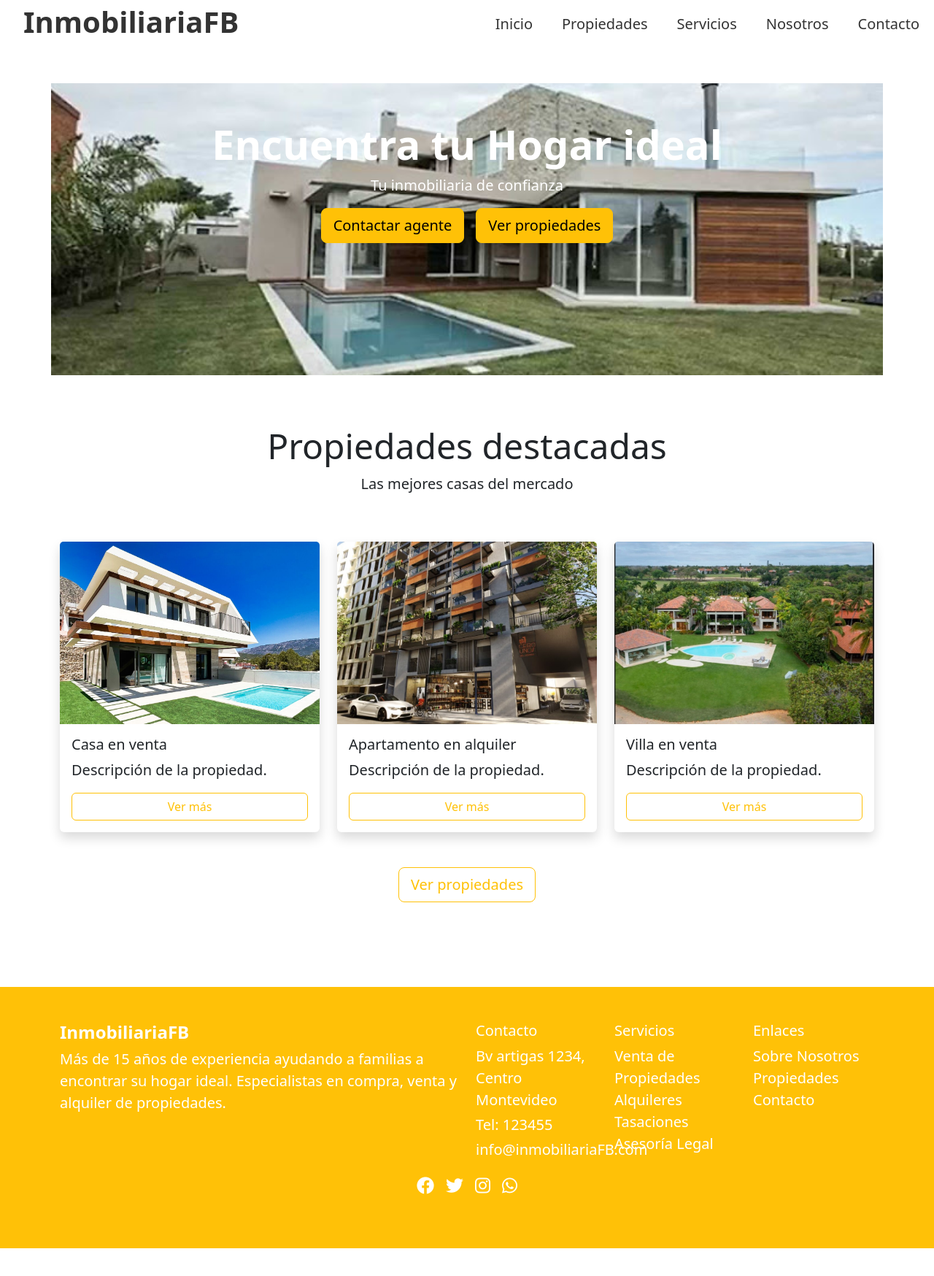
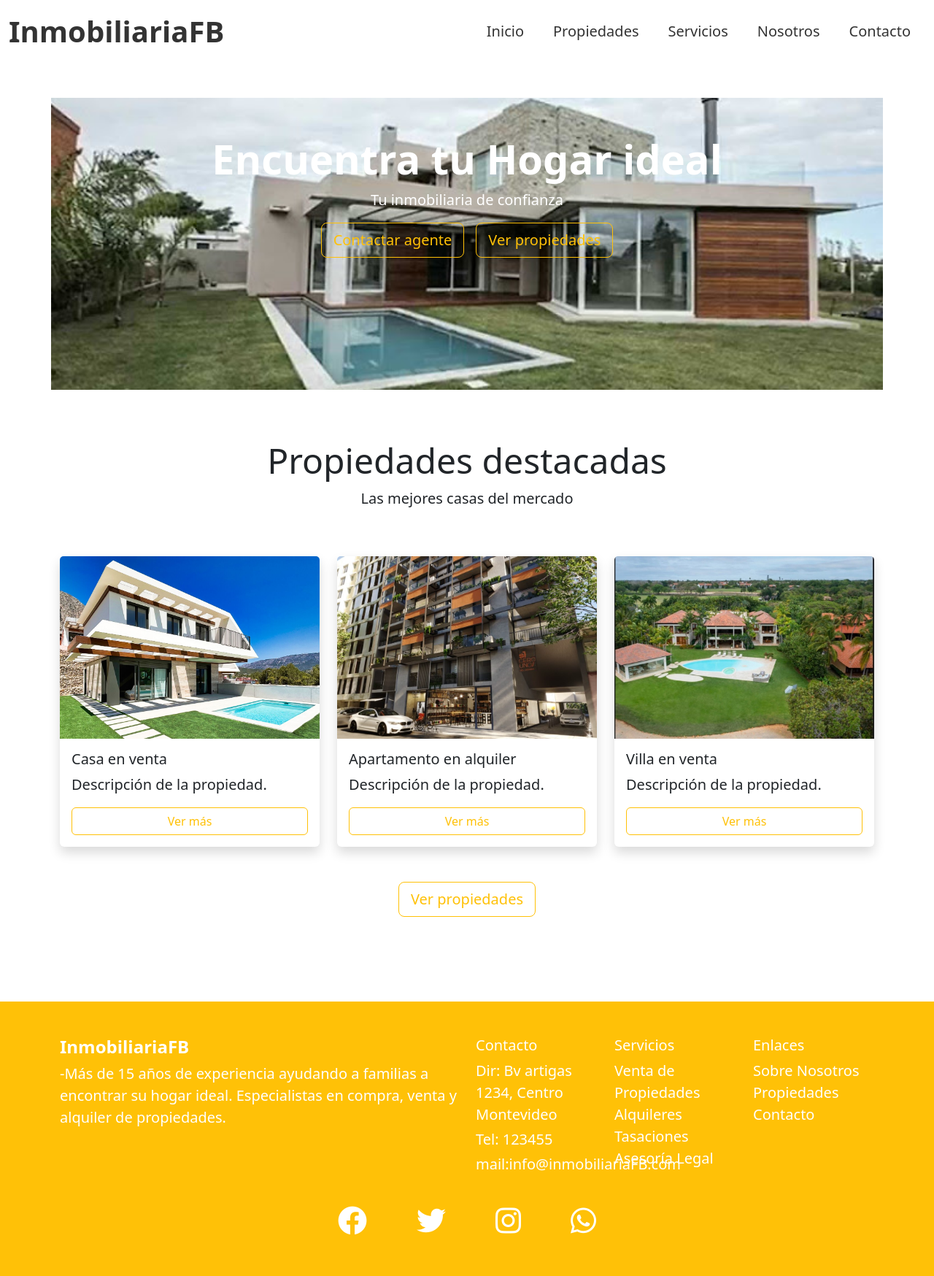
Before and after one commit to fedebasso/proyectocoderhousefedebasso, a plain HTML site: page index.html in a window 1280 px wide. Shown: the whole page at 73% size. Before the commit the page ends 1710 px from the top, so only its background shows below. Drawn offline with nearby package versions, Linux system fonts and the light colour scheme.

Commit message:
arregle fotter,hamburger,y cambie algunas cosas en bottones

```diff
--- a/assets/style.css
+++ b/assets/style.css
@@ -1,28 +1,27 @@
 /* header y navbar */
-.headercontenedor {
-    display: flex;
-    justify-content: space-between;
-}
 .headercontenedor .navbar-brand {
     font-size: 40px;
     color: #333;
     font-weight: bold;
-    margin-left: 20px;
 }
+
 .headercontenedor .navbar-nav .nav-link {
     color: #333;
     font-size: 20px;
     border-radius: 5px;
     padding: 10px 15px;
-   margin: 0 5px;
+    margin: 0 5px;
+}
 
-}
 .headercontenedor .navbar-nav .nav-link:hover {
     background-color: #555;
     color: white;
     text-decoration: none;
+}
 
-}
+
+
+
 .fondoimagen {
     background-image: url('img/imagenfondo.png');
     background-size: cover;
@@ -99,6 +98,20 @@
     max-width: 600px;
     margin: 0 auto;
 }
+/*fotter*/
+.social-media a {
+    color: #333;
+    font-size: 24px;
+    transition: color 0.3s ease, transform 0.3s ease;
+    display: inline-block;
+    margin: 0 10px;
+}
+
+.social-media a:hover {
+    color: #ffc107;
+    text-decoration: none;
+    transform: scale(1.2);
+}
 
 /* Responsive para filtros */
 @media (max-width: 768px) {
@@ -114,3 +127,12 @@
         gap: 8px;
     }
 }
+
+/* Responsive para navbar móvil */
+@media (max-width: 932px) {
+    .headercontenedor .navbar-nav {
+        text-align: center;
+
+    }
+
+}
--- a/index.html
+++ b/index.html
@@ -13,22 +13,21 @@
 
 <body>
     <!-- navbar-->
-    <header class="headercontenedor">
+    <header>
+        <nav class="navbar navbar-expand-lg  headercontenedor">
             <div class="container-fluid">
                 <a class="navbar-brand" href="#">InmobiliariaFB</a>
-        </div>
-        <nav class="navbar navbar-expand-lg ">
                 <button class="navbar-toggler" type="button" data-bs-toggle="collapse" data-bs-target="#navbarNavAltMarkup"
                     aria-controls="navbarNavAltMarkup" aria-expanded="false" aria-label="Toggle navigation">
                     <span class="navbar-toggler-icon"></span>
                 </button>
                 <div class="collapse navbar-collapse" id="navbarNavAltMarkup">
-                <div class="navbar-nav">
-                    <a class="nav-link " aria-current="page" href="index.html" class="nav-link active">Inicio</a>
-                    <a class="nav-link" href="propiedades.html" class="nav-link ">Propiedades</a>
-                    <a class="nav-link" href="servicios.html" class="nav-link">Servicios</a>
-                    <a class="nav-link" href="nosotros.html" class="nav-link">Nosotros</a>
-                    <a class="nav-link" href="contacto.html" class="nav-link">Contacto</a>
+                    <div class="navbar-nav ms-auto">
+                        <a class="nav-link active" aria-current="page" href="index.html">Inicio</a>
+                        <a class="nav-link" href="propiedades.html">Propiedades</a>
+                        <a class="nav-link" href="servicios.html">Servicios</a>
+                        <a class="nav-link" href="nosotros.html">Nosotros</a>
+                        <a class="nav-link" href="contacto.html">Contacto</a>
                     </div>
                 </div>
             </div>
@@ -43,8 +42,8 @@
                         <h1 class="display-4 fw-bold ">Encuentra tu Hogar ideal</h1>
                         <p class="subtitulo lead ">Tu inmobiliaria de confianza</p>
                         <div class="hero-buttons d-flex gap-3 justify-content-center">
-                            <a href="contacto.html" class="btn btn-warning btn-lg">Contactar agente</a>
-                            <a href="propiedades.html" class="btn btn-warning btn-lg">Ver propiedades</a>
+                            <a href="contacto.html" class="btn btn-outline-warning btn-lg">Contactar agente</a>
+                            <a href="propiedades.html" class="btn btn-outline-warning btn-lg">Ver propiedades</a>
                         </div>
                     </div>
                 </div>
@@ -107,15 +106,16 @@
             <div class="row g-4">
                 <div class="col-lg-6 col-md-12">
                     <h4 class="fw-bold">InmobiliariaFB</h4>
-                    <p>Más de 15 años de experiencia ayudando a familias a encontrar su hogar ideal. Especialistas en
+                    <p>-Más de 15 años de experiencia ayudando a familias a encontrar su hogar ideal. Especialistas en
                         compra, venta y alquiler de propiedades.</p>
                 </div>
 
+
                 <div class="col-lg-2 col-md-4">
                     <h5>Contacto</h5>
-                    <p class="mb-1">Bv artigas 1234, Centro<br>Montevideo</p>
+                    <p class="mb-1">Dir: Bv artigas 1234, Centro<br>Montevideo</p>
                     <p class="mb-1">Tel: 123455</p>
-                    <p>info@inmobiliariaFB.com</p>
+                    <p class="mb-1">mail:info@inmobiliariaFB.com</p>
                 </div>
 
                 <div class="col-lg-2 col-md-4">
@@ -143,14 +143,14 @@
 
             <div class="row">
                 <div class="col-12">
-                    <div class="social-media d-flex justify-content-center gap-3">
-                        <a href="https://www.facebook.com" target="_blank" class="text-white fs-4"><i
+                    <div class="social-media d-flex justify-content-center gap-5 mt-4 ">
+                        <a href="https://www.facebook.com" target="_blank" class="text-white fs-1"><i
                                 class="fab fa-facebook"></i></a>
-                        <a href="https://www.twitter.com" target="_blank" class="text-white fs-4"><i
+                        <a href="https://www.twitter.com" target="_blank" class="text-white fs-1"><i
                                 class="fab fa-twitter"></i></a>
-                        <a href="https://www.instagram.com" target="_blank" class="text-white fs-4"><i
+                        <a href="https://www.instagram.com" target="_blank" class="text-white fs-1"><i
                                 class="fab fa-instagram"></i></a>
-                        <a href="https://www.whatsapp.com" target="_blank" class="text-white fs-4"><i
+                        <a href="https://www.whatsapp.com" target="_blank" class="text-white fs-1"><i
                                 class="fab fa-whatsapp"></i></a>
                     </div>
                 </div>
```
Also changed, not shown: contacto.html (+14 -12 lines), nosotros.html (+52 -29 lines), propiedades.html (+18 -13 lines), servicios.html (+16 -12 lines). Lines whose indentation alone changed are shown as unchanged.
